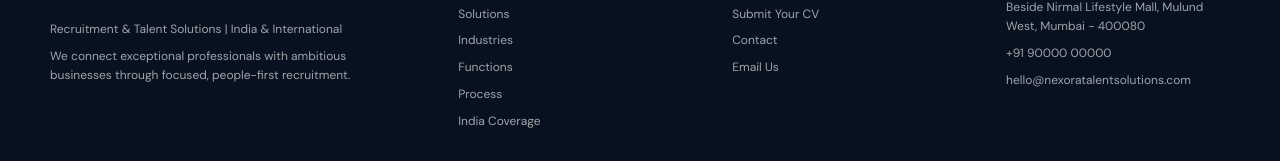
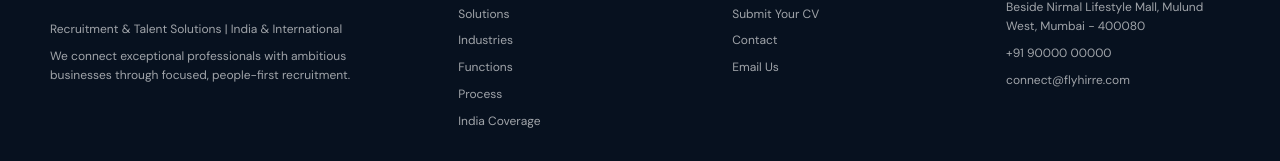
Before and after one commit to ShravaniCoder/flyhirre-talent-solutions, a React (Vite) app in the folder Frontend/: page / in a window 1280 px wide. Shown: the part 6449-6610 px from the top of the page. Built offline with nearby package versions, Linux system fonts and the light colour scheme; no server answers.

Commit message:
code of contact

```diff
--- a/Frontend/src/data/siteData.js
+++ b/Frontend/src/data/siteData.js
@@ -13,7 +13,7 @@ export const COMPANY = {
   name: "Flyhirre Recruitment & Talent Solutions",
   shortName: "Flyhirre",
   tagline: "Recruitment & Talent Solutions | India ",
-  email: "hello@nexoratalentsolutions.com",
+  email: "connect@flyhirre.com",
   phone: "+91 90000 00000",
   whatsapp: "919000000000",
   location: "1311, Marathon Millennium, LBS Road, Beside Nirmal Lifestyle Mall, Mulund West, Mumbai - 400080",
```
